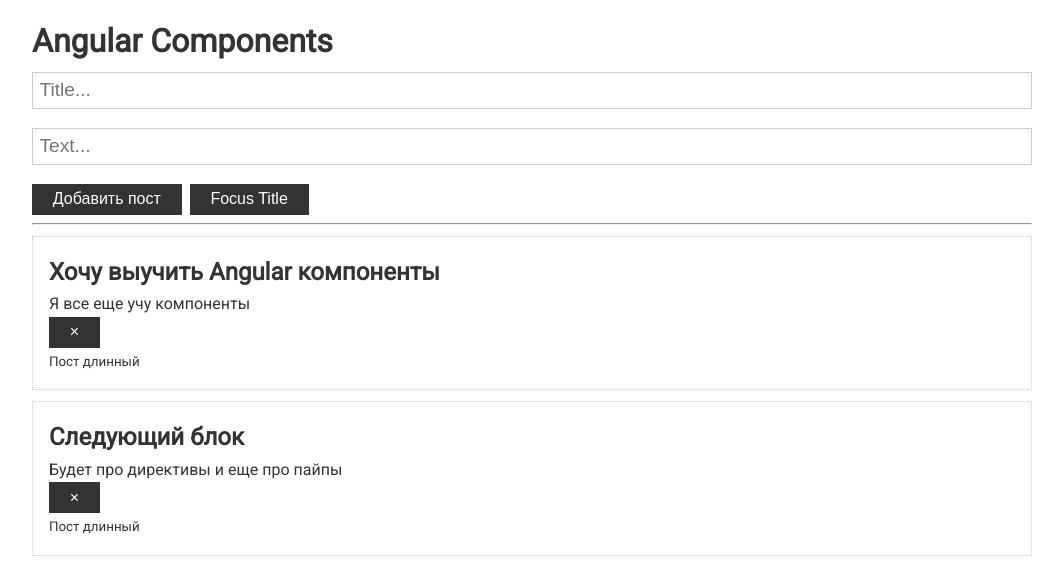
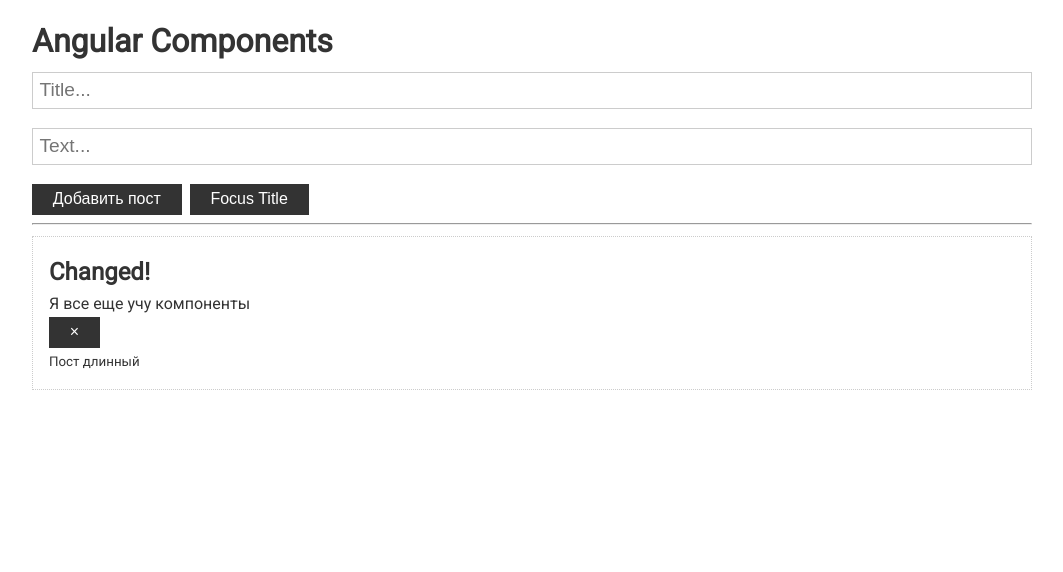
Before and after one commit to Comprehensher/angular-conspect, an Angular app: page / in a window 1280 px wide. Shown: the top 572 px of the page, without its empty margins (108-1171 px from the left). Built offline with nearby package versions, Linux system fonts and the light colour scheme.

Commit message:
Change component (redraw it at UI) if some value of input parameter was changed, in this case we ChangeDetectionStrategy.Default

```diff
--- a/src/app/app.component.ts
+++ b/src/app/app.component.ts
@@ -1,4 +1,4 @@
-import { Component } from '@angular/core';
+import {Component, OnInit} from '@angular/core';
 
 export interface Post {
   title: string
@@ -10,11 +10,18 @@
   templateUrl: './app.component.html',
   styleUrls: ['./app.component.scss']
 })
-export class AppComponent {
+export class AppComponent implements OnInit {
   posts: Post[] = [
     {title: 'Хочу выучить Angular компоненты', text: 'Я все еще учу компоненты', id: 1},
-    {title: 'Следующий блок', text: 'Будет про директивы и еще про пайпы', id: 2}
+    // {title: 'Следующий блок', text: 'Будет про директивы и еще про пайпы', id: 2}
   ]
+
+  ngOnInit(): void {
+    setTimeout(() => {
+      console.log('Timeout')
+      this.posts[0].title = 'Changed!'
+    }, 5000)
+  }
 
   updatePosts(post: Post) {
     // добавляем в  массив как первый элемент, в начало списка
@@ -29,4 +36,5 @@
     // из результирующего массива posts
     this.posts = this.posts.filter(p => p.id !== id)
   }
+
 }
--- a/src/app/post/post.component.ts
+++ b/src/app/post/post.component.ts
@@ -1,13 +1,19 @@
 import {
   AfterContentChecked,
-  AfterContentInit, AfterViewChecked, AfterViewInit,
+  AfterContentInit,
+  AfterViewChecked,
+  AfterViewInit,
+  ChangeDetectionStrategy,
   Component,
   ContentChild,
   DoCheck,
-  ElementRef, EventEmitter,
+  ElementRef,
+  EventEmitter,
   Input,
-  OnChanges, OnDestroy,
-  OnInit, Output,
+  OnChanges,
+  OnDestroy,
+  OnInit,
+  Output,
   SimpleChanges
 } from '@angular/core';
 import {Post} from "../app.component";
@@ -15,7 +21,8 @@
 @Component({
   selector: 'app-post',
   templateUrl: './post.component.html',
-  styleUrls: ['./post.component.scss']
+  styleUrls: ['./post.component.scss'],
+  changeDetection: ChangeDetectionStrategy.Default
 })
 export class PostComponent implements
   OnInit,
```
